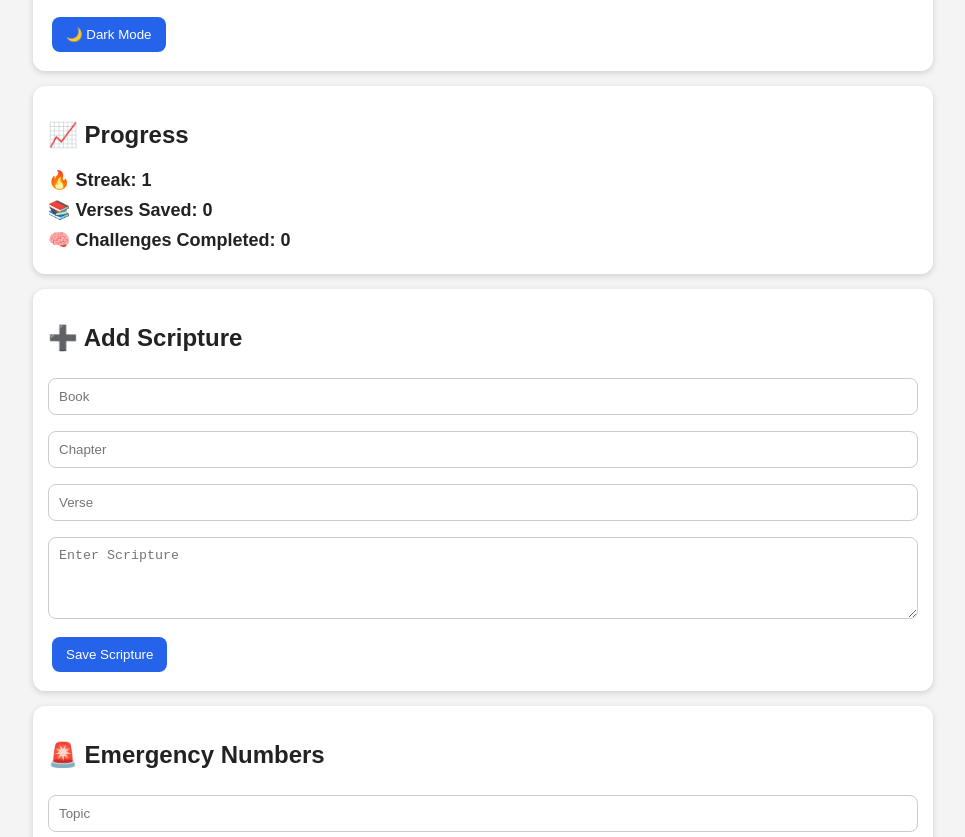
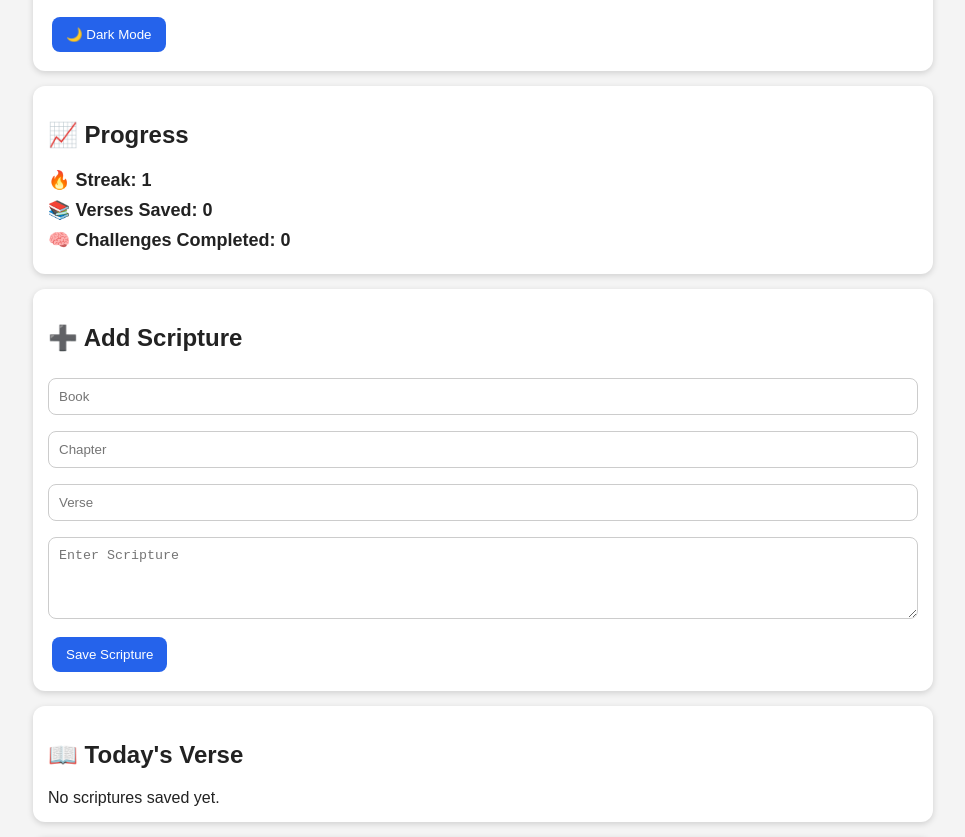
Before and after one commit to thatladytrucker/Scripture-Lifeline, a plain HTML site: page index.html in a window 1280 px wide. Shown: the part 115-952 px from the top of the page, without its empty margins (157-1122 px from the left). Drawn offline with Linux system fonts and the light colour scheme.

Commit message:
Add Today's Verse section to index.html

```diff
--- a/index.html
+++ b/index.html
@@ -154,6 +154,18 @@ placeholder="Enter Scripture">
 <button onclick="saveVerse()">
 Save Scripture
 </button>
+
+</div>
+
+<div class="card">
+
+<h2>📖 Today's Verse</h2>
+
+<div id="dailyVerse">
+
+No scriptures saved yet.
+
+</div>
 
 </div>
 
```
